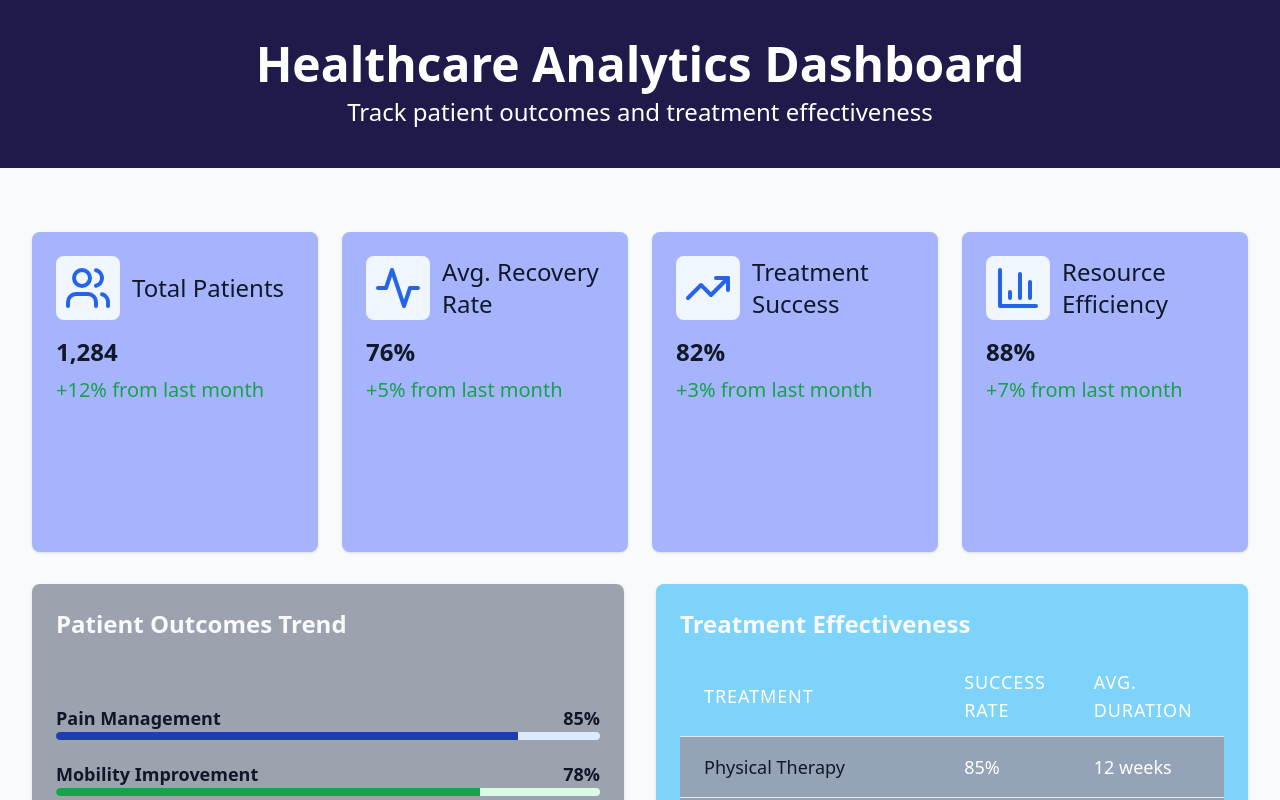
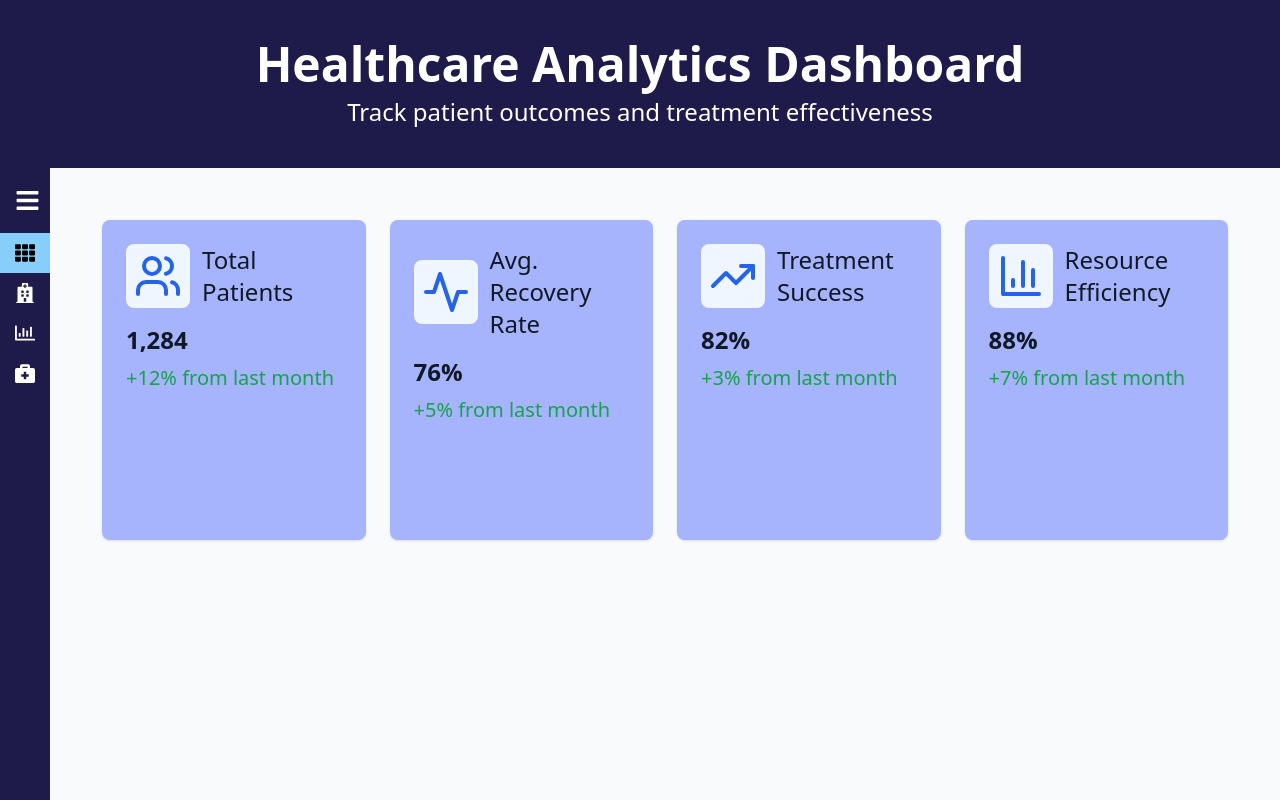
Before and after one commit to Vikasfw24-346/Hospital-dashboard-, a React (Vite) app: page / in a window 1280 px wide. Shown: the top 800 px of the page. Built offline with nearby package versions, Linux system fonts and the light colour scheme.

Commit message:
sidebar ok

```diff
--- a/package.json
+++ b/package.json
@@ -12,7 +12,9 @@
   "dependencies": {
     "lucide-react": "^0.344.0",
     "react": "^18.3.1",
-    "react-dom": "^18.3.1"
+    "react-dom": "^18.3.1",
+    "react-icons": "^5.4.0",
+    "react-router-dom": "^7.1.1"
   },
   "devDependencies": {
     "@eslint/js": "^9.9.1",
--- a/src/App.tsx
+++ b/src/App.tsx
@@ -6,7 +6,7 @@ function App() {
   return (
     <div className="min-h-screen bg-gray-50">
       <Navbar/>
-      <Dashboard />
+      <Dashboard/>
     </div>
   );
 }
--- /dev/null
+++ b/src/Side/Sidebar.tsx
@@ -0,0 +1,62 @@
+import React, { useState, ReactNode } from 'react';
+import {
+    FaTh,
+    FaBars,
+    FaHospital ,
+    FaRegChartBar,
+    FaBriefcaseMedical
+}from "react-icons/fa";
+import { NavLink } from 'react-router-dom';
+interface SidebarProps {
+    children: ReactNode;
+  }
+
+const Sidebar: React.FC<SidebarProps> = ({children}) => {
+    const[isOpen ,setIsOpen] = useState(false);
+    const toggle = () => setIsOpen (!isOpen);
+    const menuItem=[
+        {
+            path:"/",
+            name:"MetricsCard",
+            icon:<FaTh/>
+        },
+        {
+            path:"/outcomesChart",
+            name:"OutcomesChart",
+            icon:<FaHospital />
+        },
+        {
+            path:"/treatmentEffectiveness",
+            name:"TreatmentEffectiveness",
+            icon:<FaRegChartBar/>
+        },
+        {
+            path:"/utilizationMetrics",
+            name:"UtilizationMetrics",
+            icon:<FaBriefcaseMedical/>
+        }
+    ]
+    return (
+        <div className="container">
+           <div style={{width: isOpen ? "260px" : "50px"}} className="sidebar">
+               <div className="top_section">
+                   <h1 style={{display: isOpen ? "block" : "none"}} className="logo">Logo</h1>
+                   <div style={{marginLeft: isOpen ? "140px" : "0px"}} className="bars">
+                       <FaBars onClick={toggle}/>
+                   </div>
+               </div>
+               {
+                   menuItem.map((item, index)=>(
+                       <NavLink to={item.path} key={index} className="link" activeclassName="active">
+                           <div className="icon">{item.icon}</div>
+                           <div style={{display: isOpen ? "block" : "none"}} className="link_text">{item.name}</div>
+                       </NavLink>
+                   ))
+               }
+           </div>
+           <main>{children}</main>
+        </div>
+    );
+};
+
+export default Sidebar;
--- /dev/null
+++ b/src/components/Dash.tsx
@@ -0,0 +1,11 @@
+import React from 'react';
+
+const Dash = () => {
+  return (
+    <div>
+      Dashboard file
+    </div>
+  );
+}
+
+export default Dash;
--- /dev/null
+++ b/src/components/Dashboard.css
@@ -0,0 +1,51 @@
+*{
+    margin:0;
+    padding:0;
+    text-decoration: none;
+}
+.container{
+    display:flex;
+}
+main{
+    width: 100%;
+    padding: 20px;
+}
+.sidebar{
+    background: #1e1b4b;
+    color: #fff;
+    height: 100vh;
+    width: 200px;
+    transition: all 0.5s;
+}
+.top_section{
+    display: flex;
+    align-items:center;
+    padding:20px 15px;
+}
+.logo{
+    font-size: 30px;
+}
+.bars{
+    display: flex;
+    font-size: 25px;
+    margin-left: 50px;
+}
+.link{
+    display: flex;
+    color: #fff;
+    padding: 10px 15px;
+    gap: 15px;
+    transition: all 0.5s;
+}
+.link:hover{
+    background:lightskyblue;
+    color: #000;
+    transition: all 0.5s;
+}
+.active{
+    background: lightskyblue;
+    color: #000;
+}
+.icon, .link_text{
+    font-size: 20px;
+}
--- a/src/components/Dashboard.tsx
+++ b/src/components/Dashboard.tsx
@@ -1,4 +1,7 @@
 import React from 'react';
+import './Dashboard.css';
+import { BrowserRouter, Route, Routes } from 'react-router-dom';
+import Sidebar from '../Side/Sidebar';
 import { BarChart3, Users, Activity, TrendingUp } from 'lucide-react';
 import MetricsCard from './MetricsCard';
 import OutcomesChart from './OutcomesChart';
@@ -14,35 +17,49 @@ export default function Dashboard() {
   ];
 
   return (
+    <BrowserRouter>
+    <Sidebar>
     <div className="max-h-full max-w-full bg-gray-50">
       <div className="max-w-full mx-auto px-4 sm:px-6 lg:px-8 py-8">
         {/* <div className="mb-8 min-h-32 bg-indigo-950 py-10">
           <h1 className="text-5xl font-bold text-white text-center">Healthcare Analytics Dashboard</h1>
           <p className="mt-2 text-white text-center text-2xl">Track patient outcomes and treatment effectiveness</p>
         </div> */}
-
-        <div className="grid grid-cols-1 md:grid-cols-2 lg:grid-cols-4 gap-6 mb-8">
+        <Routes>
+        <Route path="/" element={<div className="grid grid-cols-1 md:grid-cols-2 lg:grid-cols-4 gap-6 mb-8">
           {summaryMetrics.map((metric) => (
             <MetricsCard  key={metric.title} {...metric} />
           ))}
-        </div>
+        </div>}/>
 
-        <div className="grid grid-cols-1 lg:grid-cols-2 gap-8 mb-8">
+        <Route path="/metricsCard" element={<div className="grid grid-cols-1 md:grid-cols-2 lg:grid-cols-4 gap-6 mb-8">
+          {summaryMetrics.map((metric) => (
+            <MetricsCard  key={metric.title} {...metric} />
+          ))}
+        </div>}/>
+
+        <Route path="/outcomesChart" element={<div className="grid grid-cols-1 lg:grid-cols-2 gap-8 mb-8">
           <div className="bg-gray-400 rounded-lg shadow p-6">
             <h2 className=" text-slate-50 text-2xl font-semibold mb-4 ">Patient Outcomes Trend</h2>
             <OutcomesChart />
           </div>
+        </div>}/>
+
+        <Route path="/treatmentEffectiveness" element={<div className="grid grid-cols-1 lg:grid-cols-2 gap-8 mb-8">
           <div className="bg-sky-300  rounded-lg shadow p-6">
             <h2 className="text-2xl text-slate-50 font-semibold mb-4">Treatment Effectiveness</h2>
             <TreatmentEffectiveness />
           </div>
-        </div>
+        </div>}/>
 
-        <div className="bg-orange-200 rounded-lg shadow p-6">
+        <Route path="/utilizationMetrics" element={<div className="bg-orange-200 rounded-lg shadow p-6">
           <h2 className="text-2xl font-semibold mb-4">Resource Utilization</h2>
           <UtilizationMetrics />
-        </div>
+        </div>}/>
+        </Routes>
       </div>
     </div>
+    </Sidebar>
+    </BrowserRouter>
   );
 }
--- a/src/components/Navbar.tsx
+++ b/src/components/Navbar.tsx
@@ -3,7 +3,7 @@ import React from 'react'
 function Navbar() {
   return (
     <div>
-         <div className="mb-8 min-h-32 bg-indigo-950 py-10">
+         <div className="min-h-32 bg-indigo-950 py-10">
           <h1 className="text-5xl font-bold text-white text-center">Healthcare Analytics Dashboard</h1>
           <p className="mt-2 text-white text-center text-2xl">Track patient outcomes and treatment effectiveness</p>
         </div>
```
Also changed, not shown: 1 other file (tests, documents, lock files or other folders).
